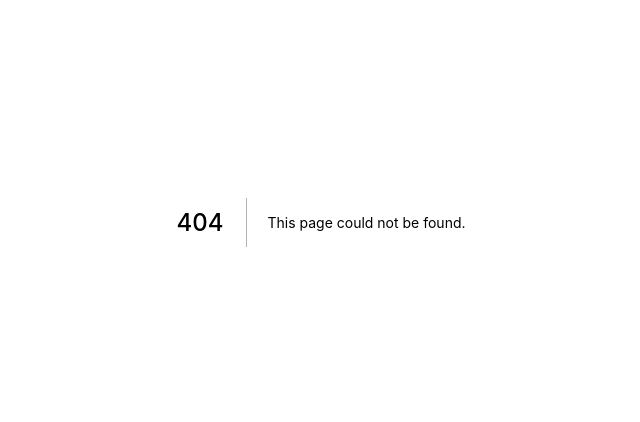
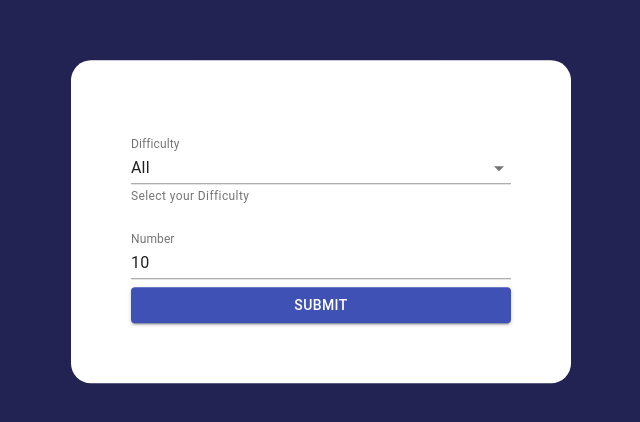
Before and after one commit to SayarB/QuizApp, a Next.js app: page /prequiz in a window 1280 px wide. Before the commit this address had no page. Shown: the part 178-600 px from the top of the page, without its empty margins (319-959 px from the left). Built offline with nearby package versions, Linux system fonts and the light colour scheme.

Commit message:
Pre Quiz Settings page created and quiz page logic and json preparation for questions done

```diff
--- a/components/CenterThumbnail.js
+++ b/components/CenterThumbnail.js
@@ -20,7 +20,6 @@ export default function CenterThumbnail({ children }) {
   const ref = useRef(null);
   useEffect(() => {
     const color_index = Math.floor(Math.random() * colors.length);
-    console.log(color_index);
 
     ref.current.style.backgroundColor = colors[color_index];
   }, []);
--- a/package.json
+++ b/package.json
@@ -9,6 +9,7 @@
     "lint": "next lint"
   },
   "dependencies": {
+    "@material-ui/core": "^4.12.3",
     "next": "11.0.1",
     "react": "17.0.2",
     "react-dom": "17.0.2"
--- /dev/null
+++ b/pages/prequiz/index.js
@@ -0,0 +1,96 @@
+import TextField from "@material-ui/core/TextField";
+import MenuItem from "@material-ui/core/MenuItem";
+import { useState } from "react";
+import styles from "../../styles/PreQuiz.module.css";
+import { makeStyles } from "@material-ui/core/styles";
+import Button from "@material-ui/core/Button";
+import { useRouter } from "next/router";
+
+export default function PreQuiz({ category }) {
+  const router = useRouter();
+  const [numOfQuestions, setNumOfQuestions] = useState(10);
+  const [difficulty, setDifficulty] = useState("all");
+
+  const difficulties = [
+    {
+      value: "all",
+      label: "All",
+    },
+    {
+      value: "easy",
+      label: "Easy",
+    },
+    {
+      value: "medium",
+      label: "Medium",
+    },
+    {
+      value: "hard",
+      label: "Hard",
+    },
+  ];
+  return (
+    <div className={styles.prequiz_container}>
+      <div className={styles.prequiz_form}>
+        <TextField
+          id="standard-select-currency"
+          select
+          label="Difficulty"
+          value={difficulty}
+          onChange={(e) => {
+            setDifficulty(e.target.value);
+          }}
+          helperText="Select your Difficulty"
+          margin="normal"
+        >
+          {difficulties.map((diff) => (
+            <MenuItem key={diff.value} value={diff.value}>
+              {diff.label}
+            </MenuItem>
+          ))}
+        </TextField>
+
+        <TextField
+          id="standard-number"
+          label="Number"
+          type="number"
+          value={numOfQuestions}
+          onChange={(e) => {
+            setNumOfQuestions(e.target.value);
+          }}
+          margin="normal"
+        />
+        <Button
+          onClick={() => {
+            router.push({
+              pathname: "/quiz",
+              query: {
+                category: category.id,
+                difficulty: difficulty,
+                number: numOfQuestions,
+              },
+            });
+          }}
+          type="submit"
+          variant="contained"
+          color="primary"
+        >
+          Submit
+        </Button>
+      </div>
+    </div>
+  );
+}
+
+export async function getServerSideProps(context) {
+  const { categoryid, categoryname } = context.query;
+
+  return {
+    props: {
+      category: {
+        id: categoryid,
+        name: categoryname,
+      },
+    },
+  };
+}
--- /dev/null
+++ b/styles/PreQuiz.module.css
@@ -0,0 +1,22 @@
+.prequiz_form {
+  position: absolute;
+  top: 50%;
+  left: 50%;
+  transform: translate(-50%, -50%);
+  width: 500px;
+  height: auto;
+  background-color: white;
+  display: flex;
+
+  flex-direction: column;
+  padding: 60px;
+  border-radius: 20px;
+}
+.prequiz_container {
+  background-color: hsl(240, 41%, 23%);
+  position: absolute;
+  top: 0;
+  left: 0;
+  width: 100%;
+  height: 100%;
+}
--- /dev/null
+++ b/styles/Quiz.module.css
@@ -0,0 +1,3 @@
+.correct {
+  background-color: greenyellow;
+}
--- a/styles/Thumbnail.module.css
+++ b/styles/Thumbnail.module.css
@@ -4,8 +4,9 @@
 
   width: 100%;
   height: 100%;
-  font-size: 25px;
-  font-weight: 700;
+  font-size: 30px;
+  font-family: "Anton", sans-serif;
+  font-weight: 400;
   text-align: center;
   padding: 10px;
   border-radius: 20px;
--- a/styles/globals.css
+++ b/styles/globals.css
@@ -1,3 +1,6 @@
+@import url("https://fonts.googleapis.com/css2?family=Titillium+Web:ital,wght@0,200;0,300;0,400;0,900;1,300;1,400&display=swap");
+@import url("https://fonts.googleapis.com/css2?family=Anton&display=swap");
+
 html,
 body {
   padding: 0;
```
Also changed, not shown: pages/index.js (+11 -2 lines), pages/quiz/index.js (+58 -5 lines), styles/Home.module.css (+11 -1 lines), 1 other file (tests, documents, lock files or other folders).
